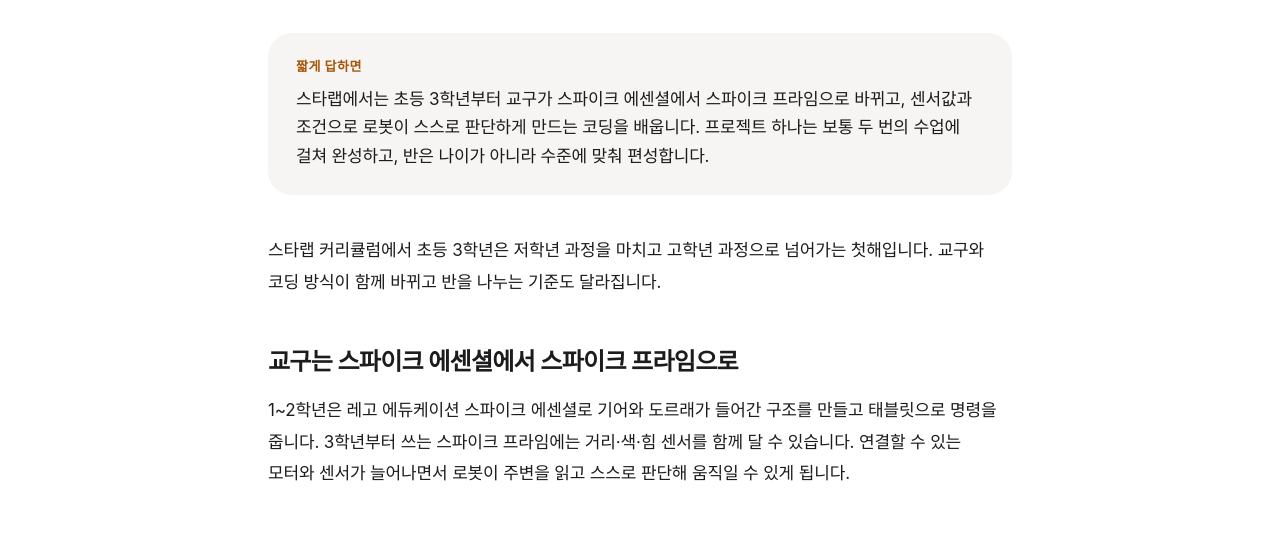
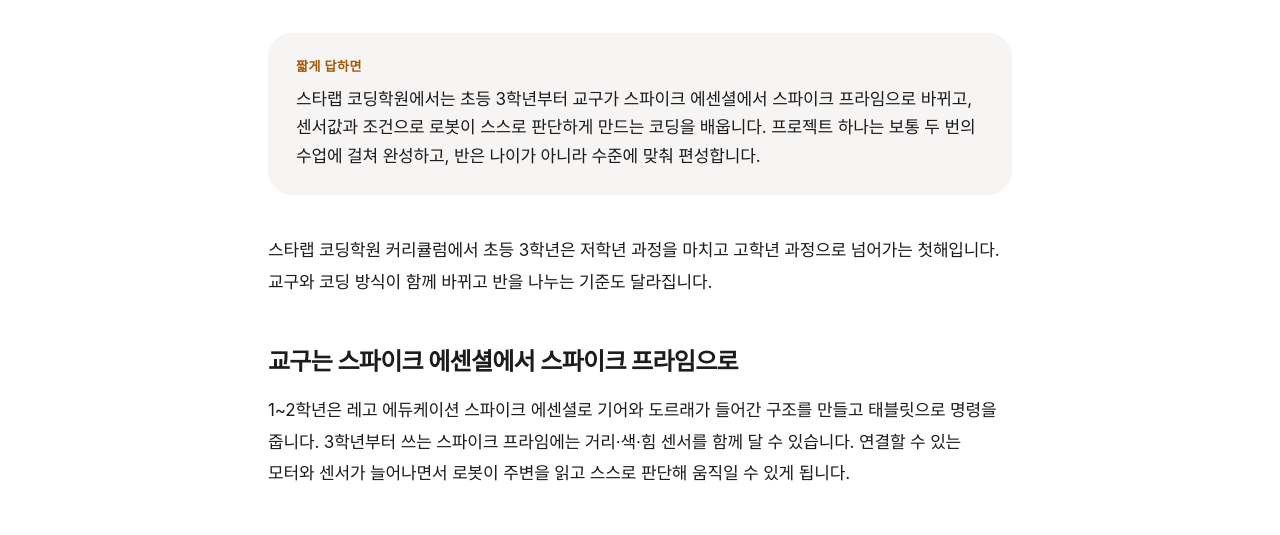
Before and after one commit to dankm1104/starlabcoding, a plain HTML site: page posts/grade3-robot-coding.html in a window 1280 px wide. Shown: the part 256-791 px from the top of the page. Drawn offline with Linux system fonts and the light colour scheme; a web font is replaced by a local one.

Commit message:
새 글 2편: 학원 이름 첫 표기를 '스타랩 코딩학원'으로 (표기 규칙)
Co-Authored-By: Claude Opus 5.5 <noreply@anthropic.com>
Claude-Session: https://claude.ai/code/session_01UtNdHKaQPFopKEjEzz2y6R

```diff
--- a/posts/grade3-robot-coding.html
+++ b/posts/grade3-robot-coding.html
@@ -672,9 +672,9 @@ input,select,textarea,button{font:inherit;color:inherit}
   <p class="crumb"><a href="./">학원 소식</a> · 학부모 질문</p>
   <h1 class="post-h">초등 3학년 로봇코딩은 무엇이 달라지나요?</h1>
   <p class="byline"><time datetime="2026-11-04">2026.11.04</time> · 스타랩코딩학원 광진점</p>
-  <div class="answer"><span>짧게 답하면</span><p>스타랩에서는 초등 3학년부터 교구가 스파이크 에센셜에서 스파이크 프라임으로 바뀌고, 센서값과 조건으로 로봇이 스스로 판단하게 만드는 코딩을 배웁니다. 프로젝트 하나는 보통 두 번의 수업에 걸쳐 완성하고, 반은 나이가 아니라 수준에 맞춰 편성합니다.</p></div>
+  <div class="answer"><span>짧게 답하면</span><p>스타랩 코딩학원에서는 초등 3학년부터 교구가 스파이크 에센셜에서 스파이크 프라임으로 바뀌고, 센서값과 조건으로 로봇이 스스로 판단하게 만드는 코딩을 배웁니다. 프로젝트 하나는 보통 두 번의 수업에 걸쳐 완성하고, 반은 나이가 아니라 수준에 맞춰 편성합니다.</p></div>
   <div class="prose">
-<p>스타랩 커리큘럼에서 초등 3학년은 저학년 과정을 마치고 고학년 과정으로 넘어가는 첫해입니다. 교구와 코딩 방식이 함께 바뀌고 반을 나누는 기준도 달라집니다.</p>
+<p>스타랩 코딩학원 커리큘럼에서 초등 3학년은 저학년 과정을 마치고 고학년 과정으로 넘어가는 첫해입니다. 교구와 코딩 방식이 함께 바뀌고 반을 나누는 기준도 달라집니다.</p>
 <h2>교구는 스파이크 에센셜에서 스파이크 프라임으로</h2>
 <p>1~2학년은 레고 에듀케이션 스파이크 에센셜로 기어와 도르래가 들어간 구조를 만들고 태블릿으로 명령을 줍니다. 3학년부터 쓰는 스파이크 프라임에는 거리·색·힘 센서를 함께 달 수 있습니다. 연결할 수 있는 모터와 센서가 늘어나면서 로봇이 주변을 읽고 스스로 판단해 움직일 수 있게 됩니다.</p>
 <h2>코딩은 명령에서 판단으로</h2>
```
Also changed, not shown: _src/posts_src/2026-10-22-robocup-korea-2027.html (+1 -1 lines), _src/posts_src/2026-11-04-grade3-robot-coding.html (+2 -2 lines), posts/robocup-korea-2027.html (+1 -1 lines).
